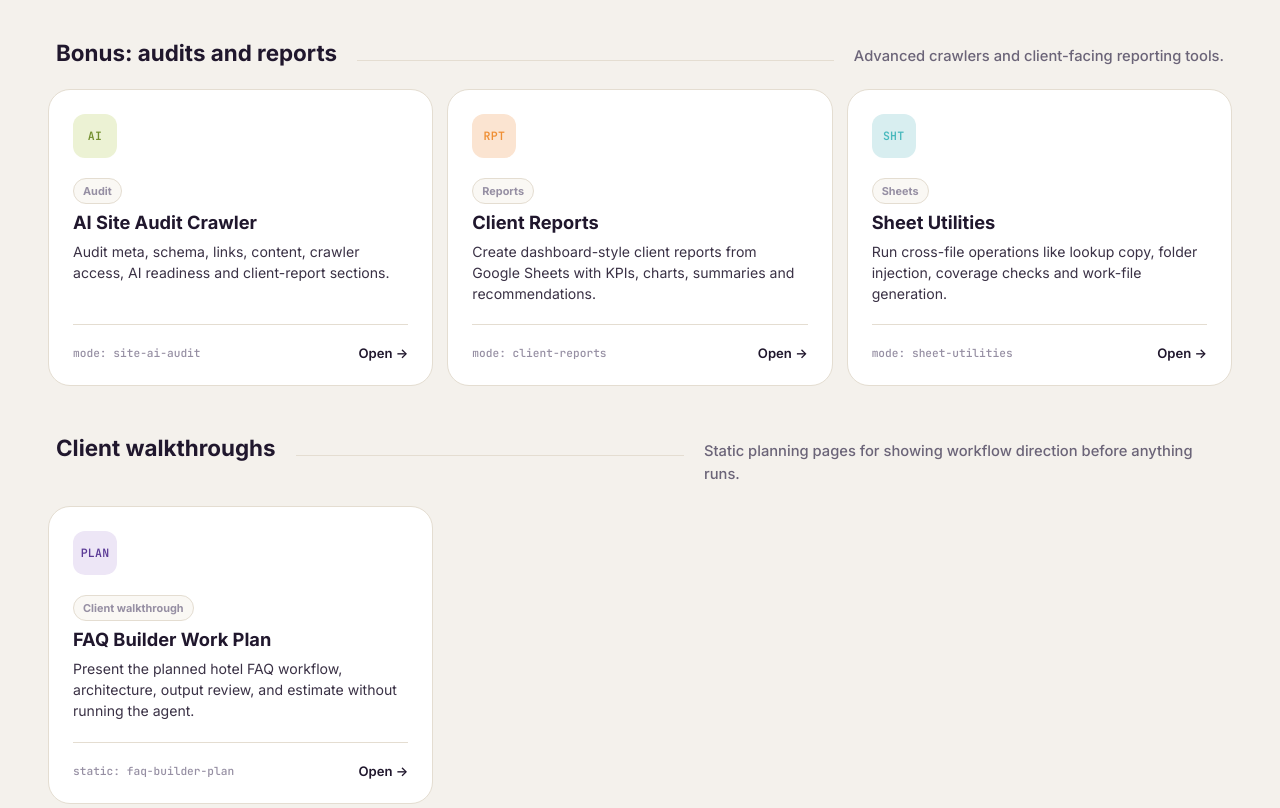
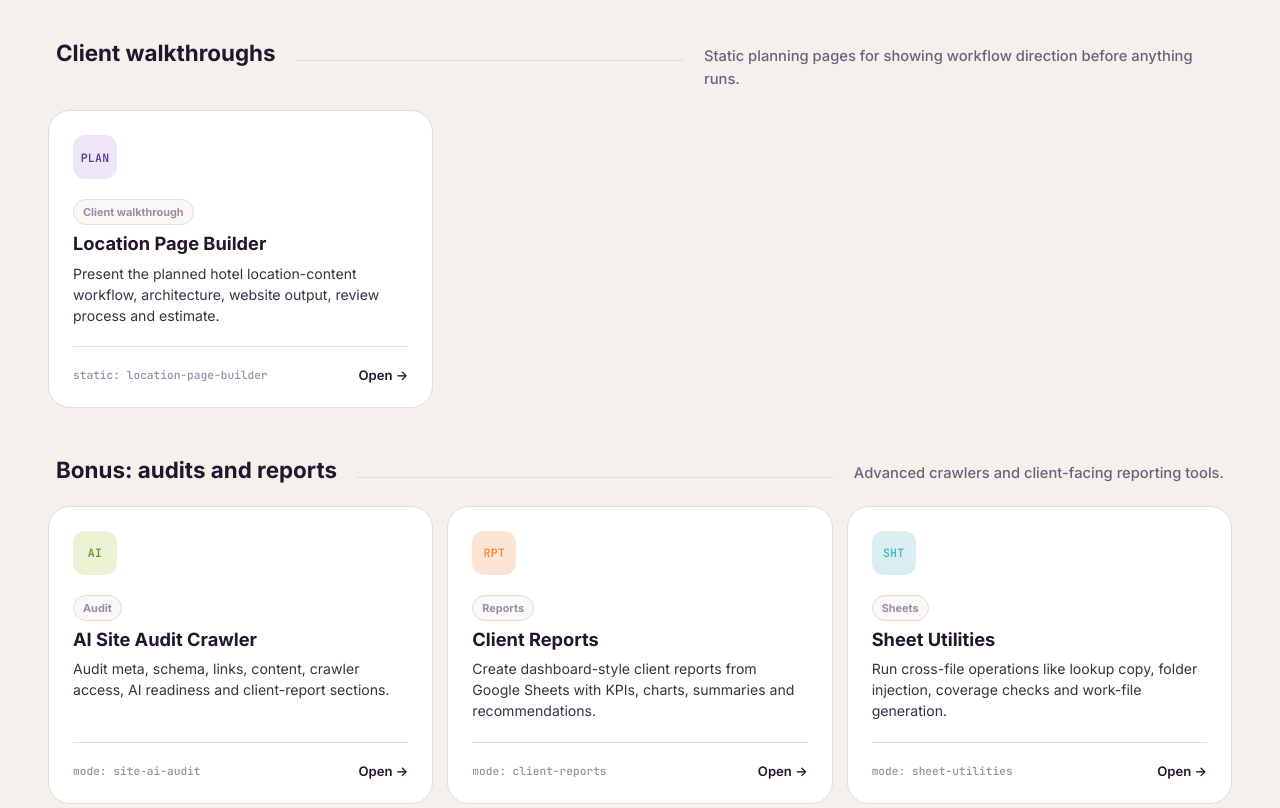
Before and after one commit to sofiyaOsadchi/ai-agent, a website: page public/index.html in a window 1280 px wide. Shown: the part 1460-2268 px from the top of the page. Drawn offline with Linux system fonts and the light colour scheme; no server answers.

Commit message:
locatione

```diff
--- a/public/index.html
+++ b/public/index.html
@@ -1086,6 +1086,32 @@
 
     <section class="tool-section">
       <div class="section-head">
+        <h2 class="section-title">Client walkthroughs</h2>
+        <p class="section-copy">Static planning pages for showing workflow direction before anything runs.</p>
+      </div>
+
+      <div class="cards">
+        <a class="tool-card builder" href="/faq-builder-plan.html">
+          <div class="tool-top">
+            <div class="tool-icon">PLAN</div>
+            <div>
+              <span class="tool-pill">Client walkthrough</span>
+              <h3 class="tool-title">Location Page Builder</h3>
+              <p class="tool-description">
+                Present the planned hotel location-content workflow, architecture, website output, review process and estimate.
+              </p>
+            </div>
+          </div>
+          <div class="tool-footer">
+            <span class="tool-mode">static: location-page-builder</span>
+            <span class="tool-action">Open -></span>
+          </div>
+        </a>
+      </div>
+    </section>
+
+    <section class="tool-section">
+      <div class="section-head">
         <h2 class="section-title">Bonus: audits and reports</h2>
         <p class="section-copy">Advanced crawlers and client-facing reporting tools.</p>
       </div>
@@ -1138,32 +1164,6 @@
           </div>
           <div class="tool-footer">
             <span class="tool-mode">mode: sheet-utilities</span>
-            <span class="tool-action">Open -></span>
-          </div>
-        </a>
-      </div>
-    </section>
-
-    <section class="tool-section">
-      <div class="section-head">
-        <h2 class="section-title">Client walkthroughs</h2>
-        <p class="section-copy">Static planning pages for showing workflow direction before anything runs.</p>
-      </div>
-
-      <div class="cards">
-        <a class="tool-card builder" href="/faq-builder-plan.html">
-          <div class="tool-top">
-            <div class="tool-icon">PLAN</div>
-            <div>
-              <span class="tool-pill">Client walkthrough</span>
-              <h3 class="tool-title">FAQ Builder Work Plan</h3>
-              <p class="tool-description">
-                Present the planned hotel FAQ workflow, architecture, output review, and estimate without running the agent.
-              </p>
-            </div>
-          </div>
-          <div class="tool-footer">
-            <span class="tool-mode">static: faq-builder-plan</span>
             <span class="tool-action">Open -></span>
           </div>
         </a>
--- a/src/index.ts
+++ b/src/index.ts
@@ -87,9 +87,9 @@ const SHEETS: Array<{ spreadsheet: string; tab?: string }> = [
 
 ];
 
-const TRANSLATE_FOLDER: string = "https://drive.google.com/drive/folders/1fnWl6nzAd_dFDUj5ugPpo5tIT2v91h1H?usp=sharing";
-
-const LANGS = ["el"];
+const TRANSLATE_FOLDER: string = "https://drive.google.com/drive/folders/1gm8IQdX_tmkSRYx8Tuf3sN2N2KwmiO3x?usp=sharing";
+
+const LANGS = ["FR"];
 
 
 
```
